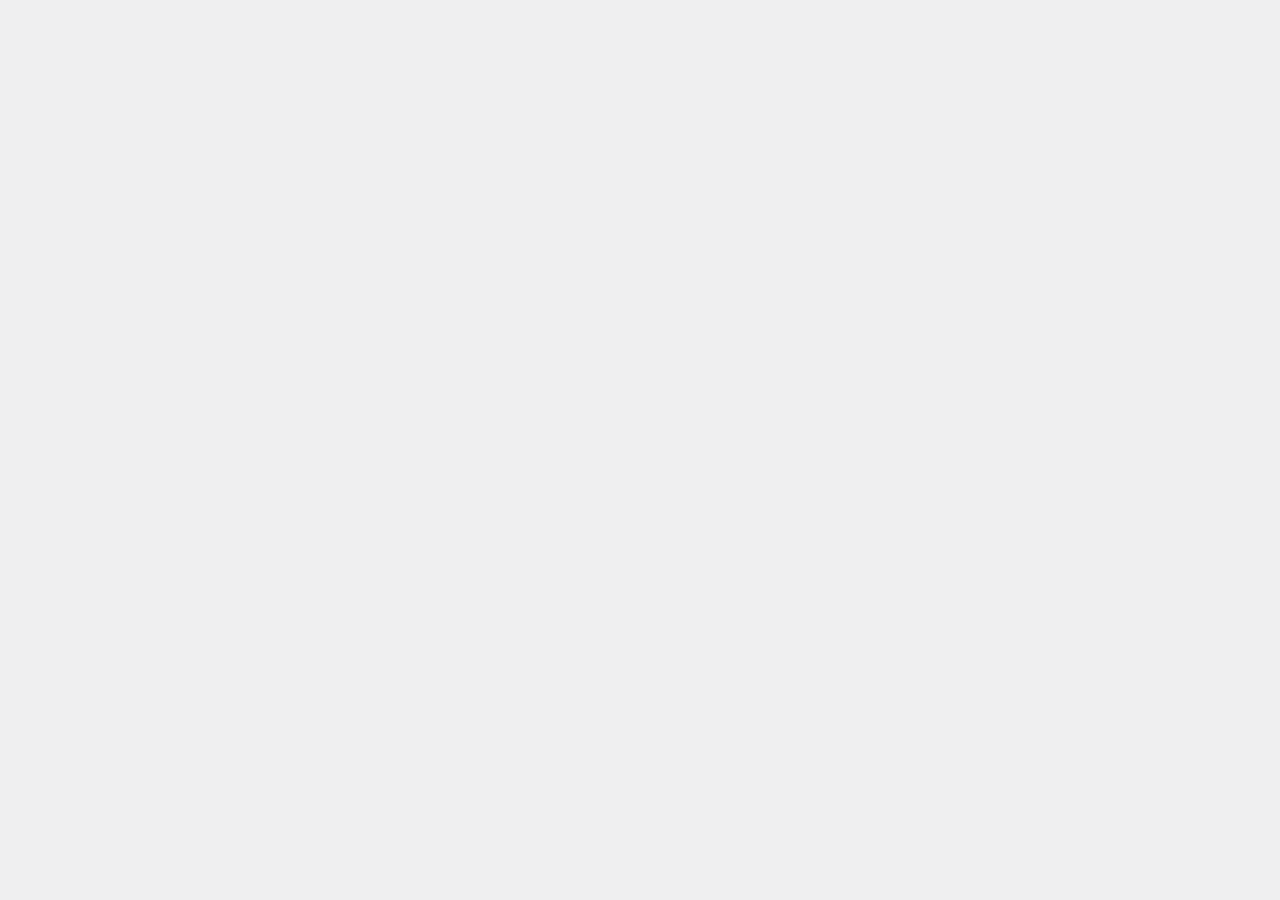
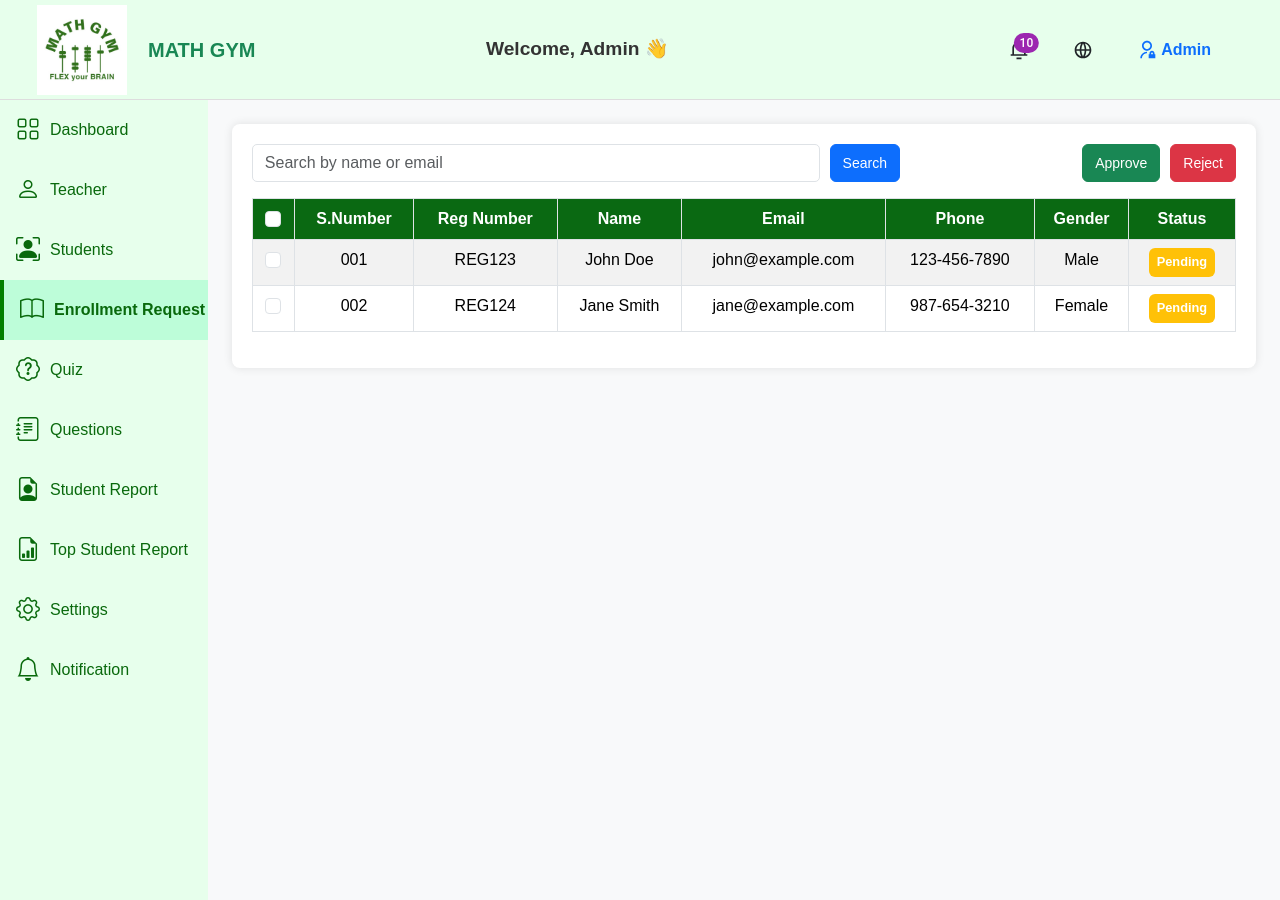
Before and after one commit to tech-ao/Quiz, a React (Create React App) app: page /enrollmentRequest in a window 1280 px wide. Before the commit this address had no page. Before the commit the page ends 800 px from the top, so only its background shows below. Built offline with nearby package versions, Linux system fonts and the light colour scheme.

Commit message:
Teacher Part and API integration

```diff
--- a/src/App.js
+++ b/src/App.js
@@ -12,6 +12,8 @@ import StudentDashboard from './Components/Student/StudentDashboard';
 import Abacus from './Components/Abacus/Abacus';
 import NotificationPage from './Components/Admin/Notification';
 import RegisterStudent from './Components/Student/RegisterStudent';
+import EnrollmentRequestList from './Components/Admin/EnrollmentRequest';
+import AdminSettings from './Components/Admin/AdminSetting';
 import { ToastContainer } from "react-toastify";
 import "react-toastify/dist/ReactToastify.css";
 
@@ -42,6 +44,8 @@ function App() {
           <Route path='/abacus' element={<Abacus />} />
           <Route path='/notification' element={<NotificationPage />} />
           <Route path='/registerStudent' element={<RegisterStudent />} />
+          <Route path='/enrollmentRequest' element={<EnrollmentRequestList />} />
+          <Route path='/adminSettings' element={<AdminSettings />} />
         </Routes>
       </Router>
     </Provider>
--- a/src/Components/Admin/AdminHeader.js
+++ b/src/Components/Admin/AdminHeader.js
@@ -84,7 +84,7 @@ const Header = ({ toggleSidebar }) => {
             <Button
               variant="outlined"
               title="Notification"
-              className="me-2 d-none d-sm-block action-button"
+              className="me-2  d-sm-block action-button"
               onClick={() => navigate('/notification')}
             >
               <Badge
@@ -105,7 +105,7 @@ const Header = ({ toggleSidebar }) => {
             <Button
               variant="outlined"
               title="Website"
-              className="me-2 d-none d-sm-block action-button"
+              className="me-2  d-sm-block action-button"
               onClick={() => window.open("https://mathgymint.com", "_blank")}
             >
               <RiGlobalLine size={20} />
--- /dev/null
+++ b/src/Components/Admin/AdminSetting.js
@@ -0,0 +1,70 @@
+import React from 'react';
+import { Container, Row, Col, Card, Button } from 'react-bootstrap';
+import Sidebar from '../Admin/SidePannel';
+import AdminHeader from '../Admin/AdminHeader';
+import './AdminSettings.css';
+
+const AdminSettings = () => {
+  return (
+    <div>
+      <AdminHeader />
+      <div className="d-flex">
+        <Sidebar />
+        <Container className="main-container p-4 min-vh-100">
+          <div className="sub-container">
+            <Row className="mb-4">
+              <Col md={8}>
+                <h2 className="fw-bold">Admin Settings</h2>
+              </Col>
+            </Row>
+            <Row>
+              <Col md={6}>
+                <Card className="admin-card">
+                  <Card.Header className="card-header">Admin Details</Card.Header>
+                  <Card.Body>
+                    <Card.Title>Admin Name</Card.Title>
+                    <Card.Text>
+                      Email: admin@example.com
+                    </Card.Text>
+                    <Card.Text>
+                      Phone: 123-456-7890
+                    </Card.Text>
+                    <Card.Text>
+                      Role: Administrator
+                    </Card.Text>
+                    <Button variant="success" className="mt-3">Edit Details</Button>
+                  </Card.Body>
+                </Card>
+              </Col>
+              <Col md={6}>
+                <Card className="admin-card">
+                  <Card.Header className="card-header">Change Password</Card.Header>
+                  <Card.Body>
+                    <Card.Title>Update your password</Card.Title>
+                    <form>
+                      <div className="mb-3">
+                        <label htmlFor="currentPassword" className="form-label">Current Password</label>
+                        <input type="password" className="form-control" id="currentPassword" required />
+                      </div>
+                      <div className="mb-3">
+                        <label htmlFor="newPassword" className="form-label">New Password</label>
+                        <input type="password" className="form-control" id="newPassword" required />
+                      </div>
+                      <div className="mb-3">
+                        <label htmlFor="confirmPassword" className="form-label">Confirm New Password</label>
+                        <input type="password" className="form-control" id="confirmPassword" required />
+                      </div>
+                      <Button variant="success" type="submit">Change Password</Button>
+                    </form>
+                  </Card.Body>
+                </Card>
+              </Col>
+            </Row>
+          </div>
+        </Container>
+      </div>
+    </div>
+  );
+};
+
+export default AdminSettings;
--- /dev/null
+++ b/src/Components/Admin/AdminSettings.css
@@ -0,0 +1,61 @@
+.main-container {
+    background-color: #f8f9fa;
+  }
+
+  .sub-container {
+    padding: 20px;
+    background-color: #fff;
+    border-radius: 8px;
+  }
+
+  .card-header {
+    background-color: #22790c;
+    color: #fff;
+    font-weight: bold;
+  }
+
+  .admin-info {
+    display: flex;
+    align-items: center;
+  }
+
+  .admin-image {
+    width: 80px;
+    height: 80px;
+    margin-right: 20px;
+  }
+
+  .form-control {
+    border-radius: 5px;
+  }
+
+  button[type="submit"] {
+    background-color: #28a745;
+    border: none;
+  }
+
+  button[type="submit"]:hover {
+    background-color: #218838;
+  }
+
+  button {
+    margin-left: 10px;
+  }
+
+  .dropdown-toggle {
+    background-color: #6c757d;
+    border: none;
+  }
+
+  .dropdown-toggle:hover {
+    background-color: #5a6268;
+  }
+
+  .table thead th {
+    background-color: #0a6912;
+    color: #fff;
+  }
+
+  .table tbody tr:hover {
+    background-color: #f1f1f1;
+  }
--- /dev/null
+++ b/src/Components/Admin/EnrollmentRequest.css
@@ -0,0 +1,72 @@
+/* EnrollmentRequest.css */
+.main-container {
+    padding: 20px;
+  }
+
+  .sub-container {
+    background-color: #fff;
+    padding: 20px;
+    border-radius: 5px;
+    box-shadow: 0 0 10px rgba(0, 0, 0, 0.1);
+  }
+
+  h2 {
+    font-size: 24px;
+    font-weight: bold;
+    margin-bottom: 20px;
+  }
+
+  .table-container {
+    margin-top: 20px;
+  }
+
+  .btn-primary, .btn-success, .btn-danger {
+    margin-left: 10px;
+    font-size: 14px;
+  }
+
+  .custom-checkbox input {
+    cursor: pointer;
+  }
+
+  thead th, tbody td {
+    text-align: center;
+  }
+
+  .badge {
+    font-size: 0.8rem;
+    padding: 0.5rem;
+  }
+
+  .search-container {
+    display: flex;
+    align-items: center;
+  }
+
+  .search-container .btn {
+    margin-left: 10px;
+  }
+
+  .action-buttons {
+    display: flex;
+    justify-content: flex-end;
+    gap: 10px;
+  }
+
+  .action-buttons .btn {
+    margin-left: 10px;
+  }
+
+  .table-hover tbody tr:hover {
+    background-color: #f0f8ff;
+  }
+
+  .table-hover tbody tr.active {
+    background-color: #e0f7fa;
+  }
+
+  @media (max-width: 768px) {
+    .table-responsive {
+      display: block;
+    }
+  }
--- /dev/null
+++ b/src/Components/Admin/EnrollmentRequest.js
@@ -0,0 +1,121 @@
+import React, { useState } from 'react';
+import { Container, Row, Col, Table, Form, Button, Badge } from 'react-bootstrap';
+import './EnrollmentRequest.css';
+import Sidebar from '../Admin/SidePannel';
+import AdminHeader from '../Admin/AdminHeader';
+
+const EnrollmentRequestList = () => {
+  const [isSidebarVisible, setIsSidebarVisible] = useState(true);
+  const toggleSidebar = () => {
+    setIsSidebarVisible((prev) => !prev);
+  };
+  const [searchTerm, setSearchTerm] = useState('');
+  const [selectedRequests, setSelectedRequests] = useState([]);
+  const [requests, setRequests] = useState([
+    { id: 1, sNumber: '001', regNumber: 'REG123', name: 'John Doe', email: 'john@example.com', phone: '123-456-7890', gender: 'Male', status: 'Pending' },
+    { id: 2, sNumber: '002', regNumber: 'REG124', name: 'Jane Smith', email: 'jane@example.com', phone: '987-654-3210', gender: 'Female', status: 'Pending' },
+    // More mock data...
+  ]);
+
+  const handleSearch = () => {
+    // Implement search functionality here
+  };
+
+  const handleSelectRequest = (id) => {
+    setSelectedRequests((prevSelected) =>
+      prevSelected.includes(id) ? prevSelected.filter((requestId) => requestId !== id) : [...prevSelected, id]
+    );
+  };
+
+  const handleApproveSelected = () => {
+    // Implement approve logic here
+    alert('Approved selected requests: ' + selectedRequests.join(', '));
+  };
+
+  const handleRejectSelected = () => {
+    // Implement reject logic here
+    alert('Rejected selected requests: ' + selectedRequests.join(', '));
+  };
+
+  return (
+    <div>
+      <AdminHeader toggleSidebar={toggleSidebar} />
+      <div className="d-flex">
+        {isSidebarVisible && <Sidebar />}
+        <Container className="main-container p-4 min-vh-100">
+          <div className="sub-container">
+            <Row className="mb-3">
+              <Col md={8} className="d-flex">
+                <Form.Control
+                  type="text"
+                  placeholder="Search by name or email"
+                  value={searchTerm}
+                  onChange={(e) => setSearchTerm(e.target.value)}
+                />
+                <Button variant="primary" className="ml-2" onClick={handleSearch}>
+                  Search
+                </Button>
+              </Col>
+              <Col md={4} className="d-flex justify-content-end">
+                <Button variant="success" onClick={handleApproveSelected} className="ml-2">
+                  Approve
+                </Button>
+                <Button variant="danger" onClick={handleRejectSelected} className="ml-2">
+                  Reject
+                </Button>
+              </Col>
+            </Row>
+            <Row>
+              <Col>
+                <Table striped bordered hover responsive>
+                  <thead>
+                    <tr>
+                      <th>
+                        <Form.Check
+                          type="checkbox"
+                          onChange={(e) => handleSelectRequest('all')}
+                          checked={selectedRequests.length === requests.length}
+                        />
+                      </th>
+                      <th>S.Number</th>
+                      <th>Reg Number</th>
+                      <th>Name</th>
+                      <th>Email</th>
+                      <th>Phone</th>
+                      <th>Gender</th>
+                      <th>Status</th>
+                    </tr>
+                  </thead>
+                  <tbody>
+                    {requests.map((request) => (
+                      <tr key={request.id}>
+                        <td>
+                          <Form.Check
+                            type="checkbox"
+                            checked={selectedRequests.includes(request.id)}
+                            onChange={() => handleSelectRequest(request.id)}
+                          />
+                        </td>
+                        <td>{request.sNumber}</td>
+                        <td>{request.regNumber}</td>
+                        <td>{request.name}</td>
+                        <td>{request.email}</td>
+                        <td>{request.phone}</td>
+                        <td>{request.gender}</td>
+                        <td>
+                          <Badge bg={request.status === 'Pending' ? 'warning' : 'success'}>{request.status}</Badge>
+                        </td>
+                      </tr>
+                    ))}
+                  </tbody>
+                </Table>
+              </Col>
+            </Row>
+          </div>
+        </Container>
+      </div>
+    </div>
+  );
+};
+
+export default EnrollmentRequestList;
--- a/src/Components/Admin/SidePannel.js
+++ b/src/Components/Admin/SidePannel.js
@@ -101,8 +101,8 @@ const SidePanel = () => {
         </li>
         <li className="nav-item">
           <Link
-            to="/settings"
-            className={`nav-link ${location.pathname === '/settings' ? 'active' : ''}`}
+            to="/adminSettings"
+            className={`nav-link ${location.pathname === '/adminSettings' ? 'active' : ''}`}
           >
             <div className="icon-with-text">
               <i className="bi bi-gear"></i>
--- a/src/Components/Teacher/AddTeacher.css
+++ b/src/Components/Teacher/AddTeacher.css
@@ -51,7 +51,7 @@
 }
 
 
-@media (min-width: 1024px) and (max-width: 1440px) {
+@media (min-width: 1024px) and (max-width: 1920px) {
   /* Styles for laptop screens only */
   .card-body.custom-card {
     display: flex;
```
